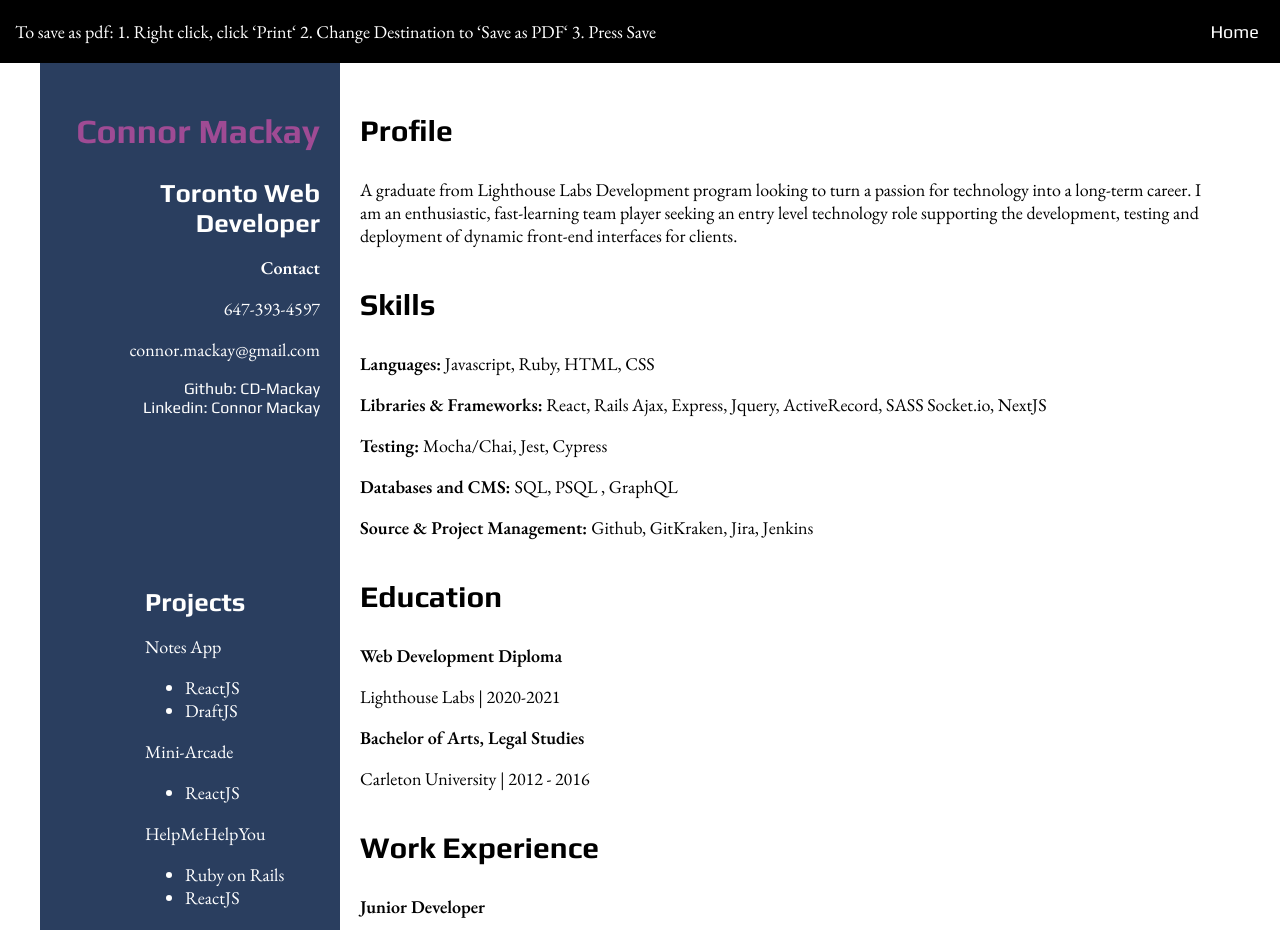
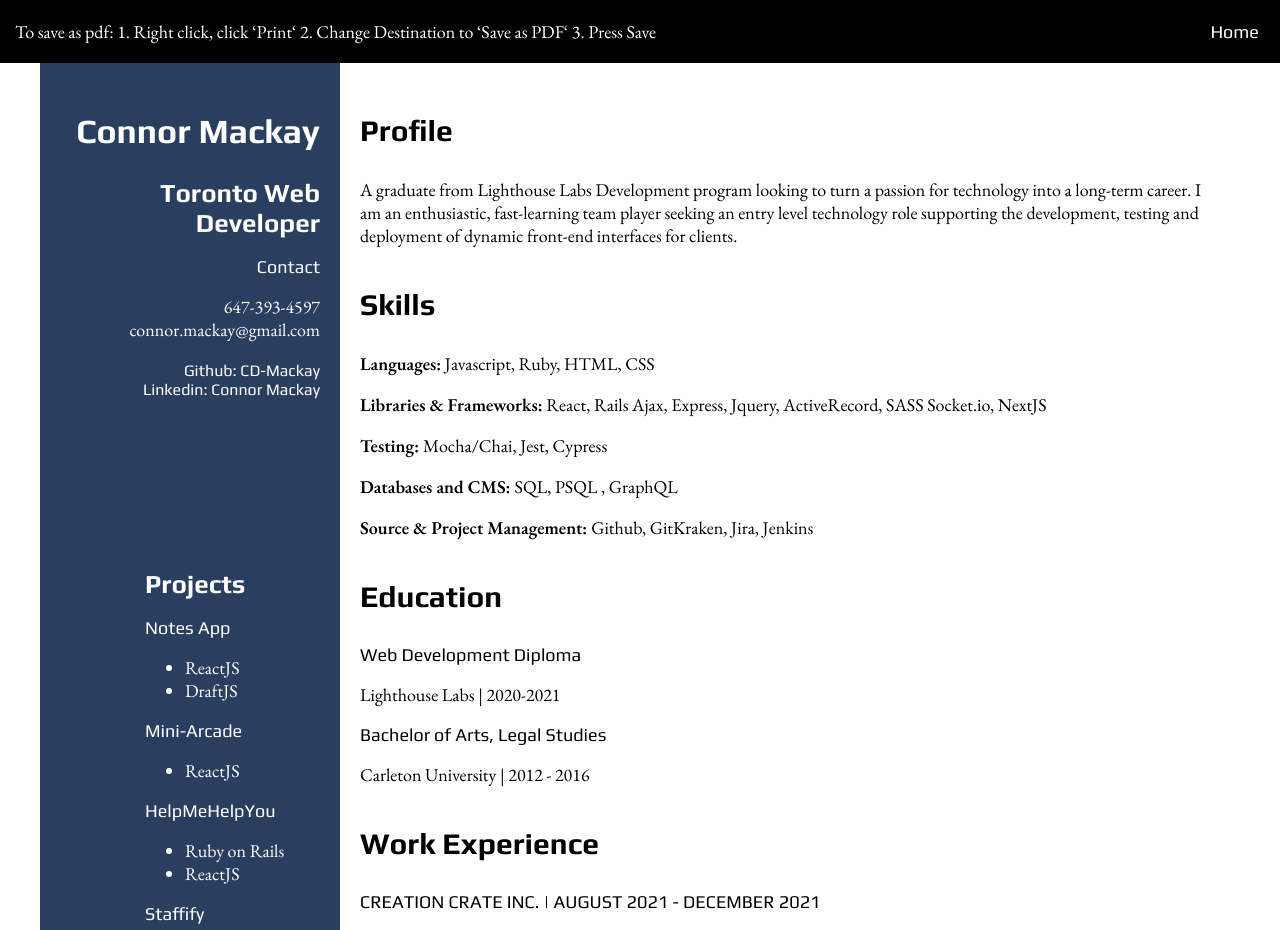
Before and after one commit to CD-Mackay/personal_site, a Next.js app: page /resume in a window 1280 px wide. Shown: the top 930 px of the page. Built offline with nearby package versions, Linux system fonts and the light colour scheme.

Commit message:
update resume fonts, fix color on heading

```diff
--- a/Components/ResumeDoc/ResumeDoc.js
+++ b/Components/ResumeDoc/ResumeDoc.js
@@ -6,33 +6,43 @@ export default function ResumeDoc() {
     <div className={styles.page}>
       <div className={styles.contact}>
         <div className={styles.contact_details}>
-          <h2>Connor Mackay</h2>
+          <h2 id={styles.resume_name}>Connor Mackay</h2>
           <h6>Toronto Web Developer</h6>
-          <p className={styles.education}>Contact</p>
-          <p>647-393-4597</p>
-          <p>connor.mackay@gmail.com</p>
+          <p className={styles.res_header}>Contact</p>
+            <p className={styles.res_contact}>647-393-4597</p>
+            <p className={styles.res_contact}>connor.mackay@gmail.com</p>
           <div className={styles.links}>
-            <Link href="https://github.com/CD-Mackay">Github: CD-Mackay</Link>
-            <Link href="https://www.linkedin.com/in/connor-mackay-800992bb/">Linkedin: Connor Mackay</Link>
+            <Link
+              className={styles.resume_link}
+              href="https://github.com/CD-Mackay"
+            >
+              Github: CD-Mackay
+            </Link>
+            <Link
+              className={styles.resume_link}
+              href="https://www.linkedin.com/in/connor-mackay-800992bb/"
+            >
+              Linkedin: Connor Mackay
+            </Link>
           </div>
         </div>
         <div className={styles.projects}>
           <h6>Projects</h6>
-          <p>Notes App</p>
+          <p className={styles.res_header}>Notes App</p>
           <ul>
             <li>ReactJS</li>
             <li>DraftJS</li>
           </ul>
-          <p>Mini-Arcade</p>
+          <p className={styles.res_header}>Mini-Arcade</p>
           <ul>
             <li>ReactJS</li>
           </ul>
-          <p>HelpMeHelpYou</p>
+          <p className={styles.res_header}>HelpMeHelpYou</p>
           <ul>
             <li>Ruby on Rails</li>
             <li>ReactJS</li>
           </ul>
-          <p>Staffify</p>
+          <p className={styles.res_header}>Staffify</p>
           <ul>
             <li>ReactJS</li>
             <li>RouterV6</li>
@@ -72,23 +82,27 @@ export default function ResumeDoc() {
         </div>
         <div className={styles.resume_section}>
           <h3>Education</h3>
-          <p className={styles.education}>Web Development Diploma</p>
+          <p className={styles.res_header}>Web Development Diploma</p>
           <p>Lighthouse Labs | 2020-2021</p>
-          <p className={styles.education}>Bachelor of Arts, Legal Studies</p>
+          <p className={styles.res_header}>Bachelor of Arts, Legal Studies</p>
           <p>Carleton University | 2012 - 2016</p>
         </div>
         <div className={styles.resume_section}>
           <h3>Work Experience</h3>
+          <p className={styles.res_header}>
+            CREATION CRATE INC. | AUGUST 2021 - DECEMBER 2021
+          </p>
           <p className={styles.education}>Junior Developer</p>
-          <p>CREATION CRATE INC. | AUGUST 2021 - DECEMBER 2021</p>
           <ul>
             <li>
               Assisted with the development and deployment of new product pages
               concerning new product lines and seasonal promotions.
             </li>
-          </ul>
+          </ul>{" "}
+          <p className={styles.res_header}>
+            RBC CAPITAL MARKETS | SUMMER 2014 - 2015
+          </p>
           <p className={styles.education}>Summer Student</p>
-          <p>RBC CAPITAL MARKETS | SUMMER 2014 - 2015</p>
           <ul>
             <li>
               Responsible for maintaining trading documents, communicating and
--- a/Components/ResumeDoc/ResumeDoc.module.css
+++ b/Components/ResumeDoc/ResumeDoc.module.css
@@ -1,3 +1,5 @@
+@import url("https://fonts.googleapis.com/css2?family=EB+Garamond:ital,wght@0,400;0,600;1,400&family=Play:wght@400;700&display=swap");
+
 .page {
   display: grid;
   grid-template-columns: 1fr 3fr;
@@ -37,8 +39,27 @@
 .links {
   display: flex;
   flex-direction: column;
+  margin-top: 20px;
+}
+
+.res_header {
+  font-family: "Play", sans-serif;
+}
+
+#resume_name {
+  color: white;
+}
+
+.res_contact {
+  margin: 0px;
+}
+
+.resume_link {
+  font-family: "EB Garamond", serif;
 }
 
 @media print {
-  .page { padding: 0px !important;}
+  .page {
+    padding: 0px !important;
+  }
 }
```
